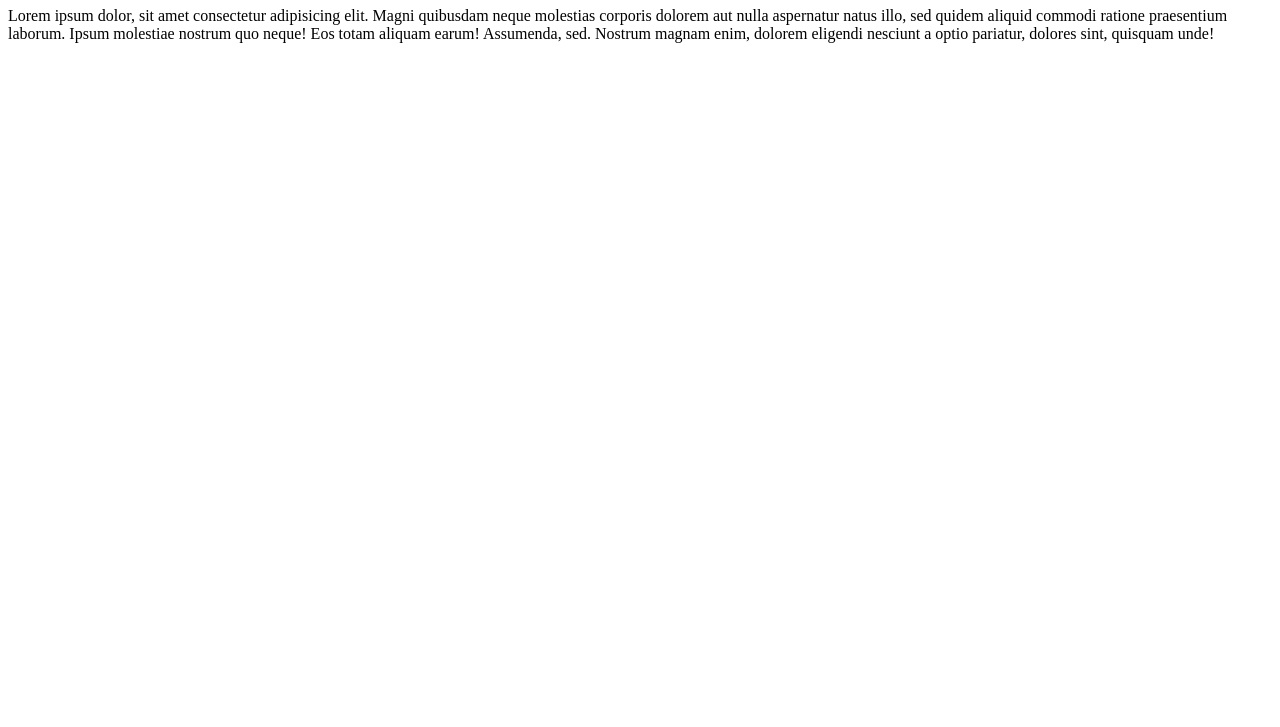
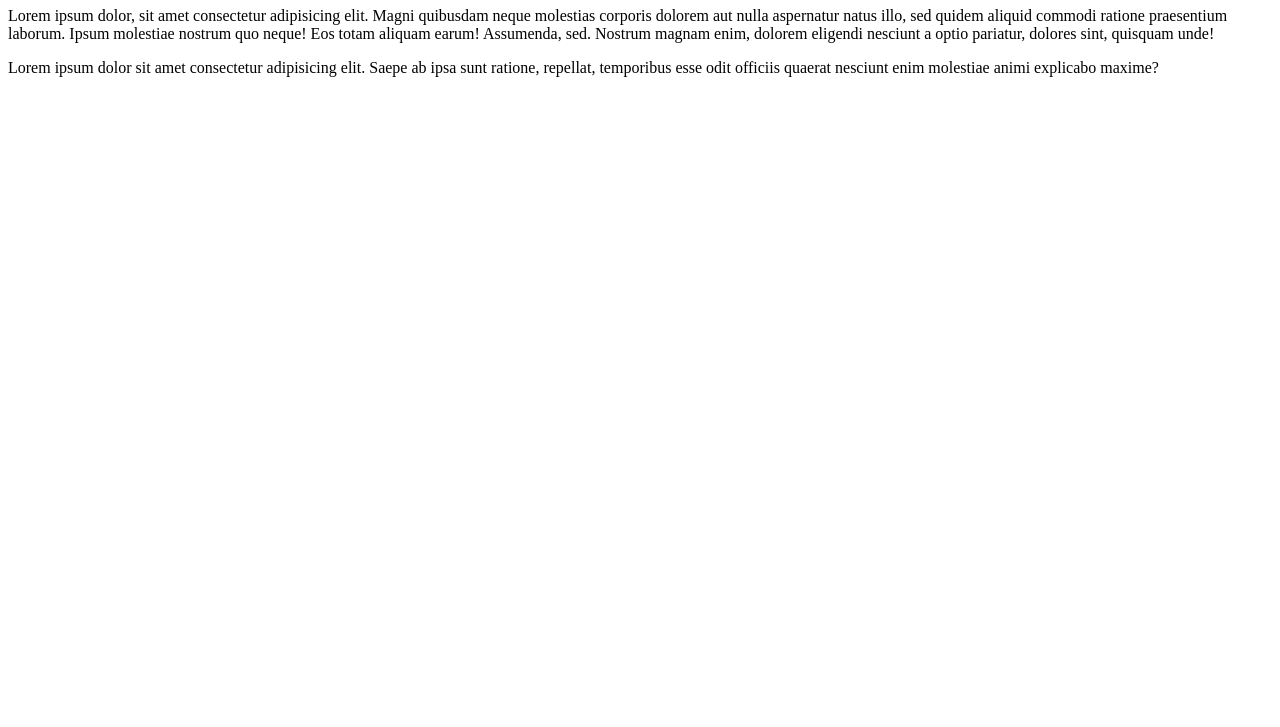
Before and after one commit to pedroborgespj/Ola-Mundo, a plain HTML site: page site-exemplo/index.html in a window 1280 px wide. Shown: the part 73-800 px from the top of the page. Drawn offline with Linux system fonts and the light colour scheme.

Commit message:
adicionei um paragrafo

```diff
--- a/site-exemplo/index.html
+++ b/site-exemplo/index.html
@@ -14,6 +14,8 @@
         nulla aspernatur natus illo, sed quidem aliquid commodi ratione praesentium laborum. Ipsum molestiae nostrum quo
         neque! Eos totam aliquam earum! Assumenda, sed. Nostrum magnam enim, dolorem eligendi nesciunt a optio pariatur,
         dolores sint, quisquam unde!</p>
+    <p>Lorem ipsum dolor sit amet consectetur adipisicing elit. Saepe ab ipsa sunt ratione, repellat, temporibus esse
+        odit officiis quaerat nesciunt enim molestiae animi explicabo maxime?</p>
 </body>
 
 </html>
```
